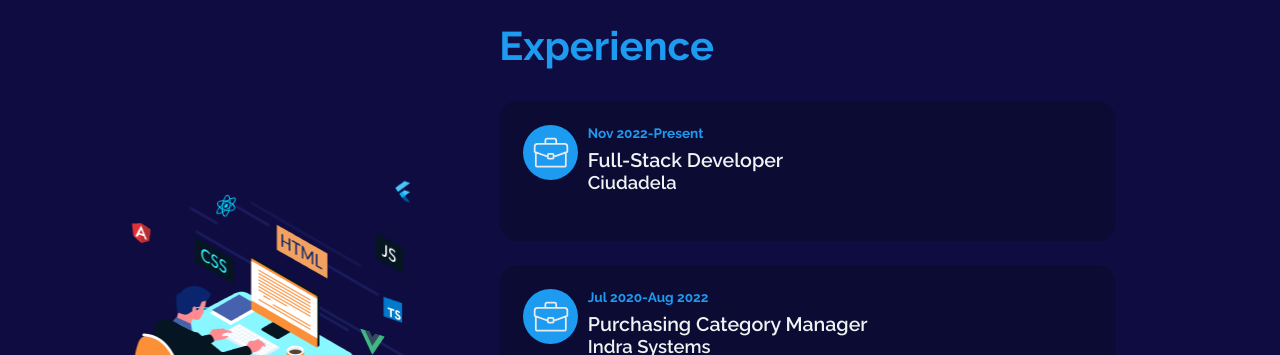
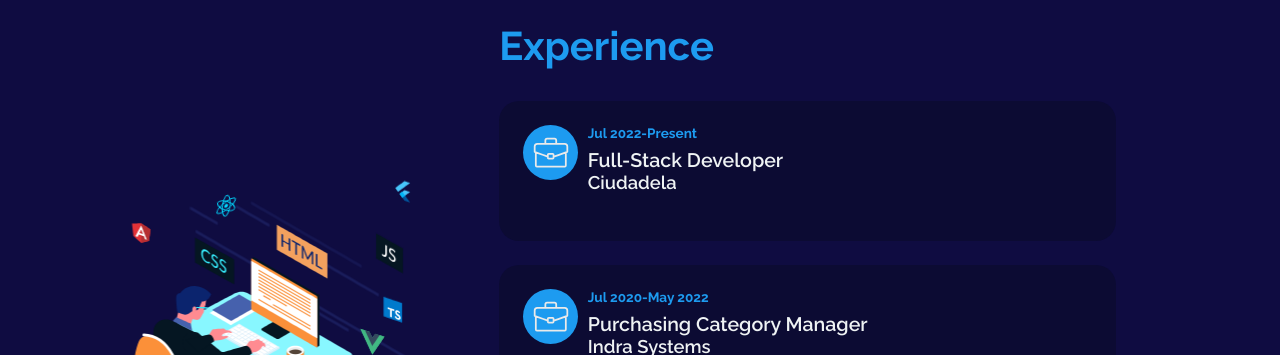
Before and after one commit to calher99/Portfolio_calher99, a React (Create React App) app: page / in a window 1280 px wide. Shown: the part 1380-1735 px from the top of the page. Built offline with nearby package versions, Linux system fonts and the light colour scheme; a web font is replaced by a local one.

Commit message:
changes on the exp

```diff
--- a/src/data/experienceData.js
+++ b/src/data/experienceData.js
@@ -3,7 +3,7 @@ export const experienceData = [
     id: 1,
     company: "Ciudadela",
     jobtitle: "Full-Stack Developer",
-    startYear: "Nov 2022",
+    startYear: "Jul 2022",
     endYear: "Present",
   },
   {
@@ -11,7 +11,7 @@ export const experienceData = [
     company: "Indra Systems",
     jobtitle: "Purchasing Category Manager",
     startYear: "Jul 2020",
-    endYear: "Aug 2022",
+    endYear: "May 2022",
   },
   {
     id: 3,
```
